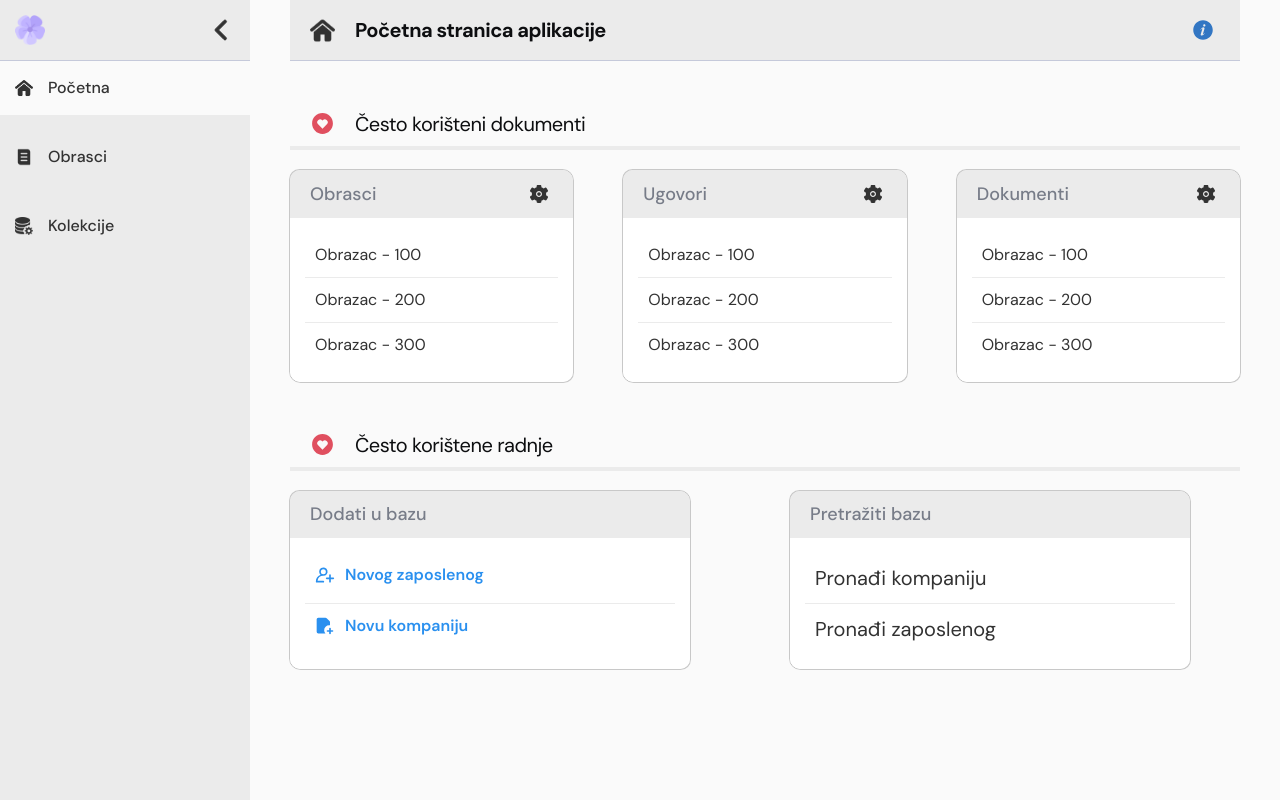
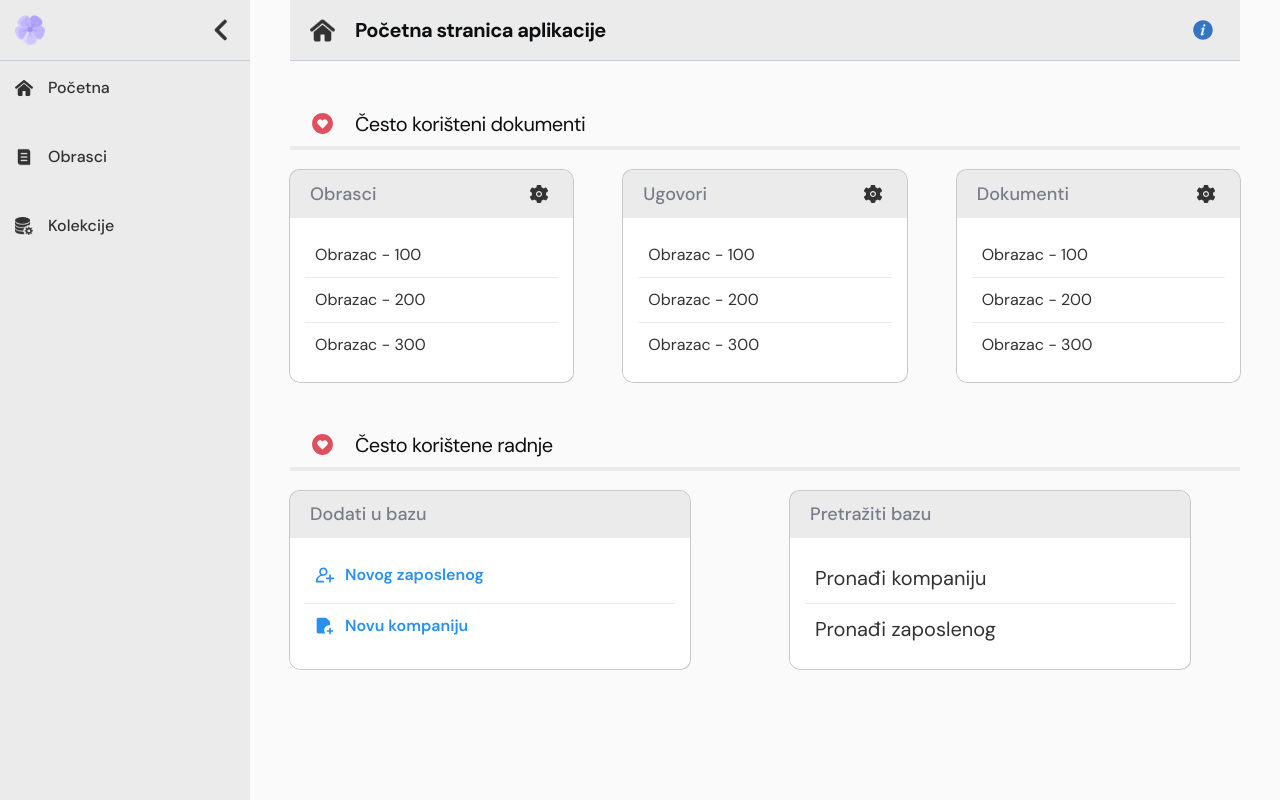
Before and after one commit to amerrika/form-filler-frontend, a Vue app: page / in a window 1280 px wide. Built offline with nearby package versions, Linux system fonts and the light colour scheme.

Commit message:
feat: update activeClass

```diff
--- a/src/components/MainNav.vue
+++ b/src/components/MainNav.vue
@@ -4,7 +4,7 @@
       <li class="main-nav__item">
         <router-link
           to="/"
-          activeClass="bg-primary-100"
+          activeClass="bg-primary-500"
           class="main-nav__link txt-neutral-800 fs-300 fw-500"
         >
           <img class="main-nav__icon" src="/icon-home.png" alt="" />
@@ -14,7 +14,7 @@
       <li class="main-nav__item">
         <router-link
           to="/forms"
-          activeClass="bg-primary-100"
+          activeClass="bg-primary-500"
           class="main-nav__link txt-neutral-800 fs-300 fw-500"
         >
           <img class="main-nav__icon" src="/icon-form.png" alt="" />
@@ -24,7 +24,7 @@
       <li class="main-nav__item">
         <router-link
           to="/collections"
-          activeClass="bg-primary-100"
+          activeClass="bg-primary-500"
           class="main-nav__link txt-neutral-800 fs-300 fw-500"
         >
           <img class="main-nav__icon" src="/icon-database.png" alt="" />
```
